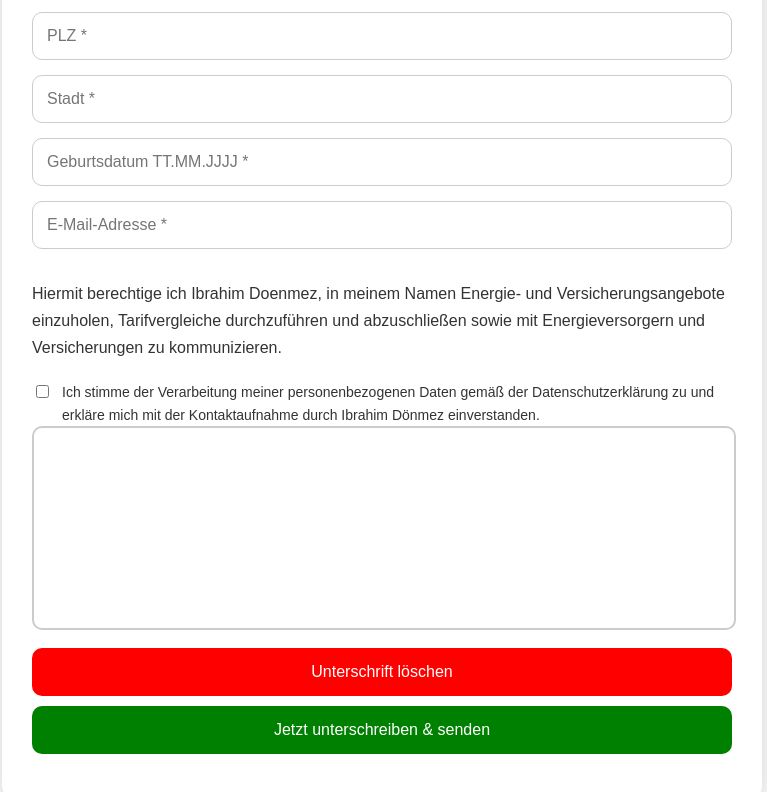
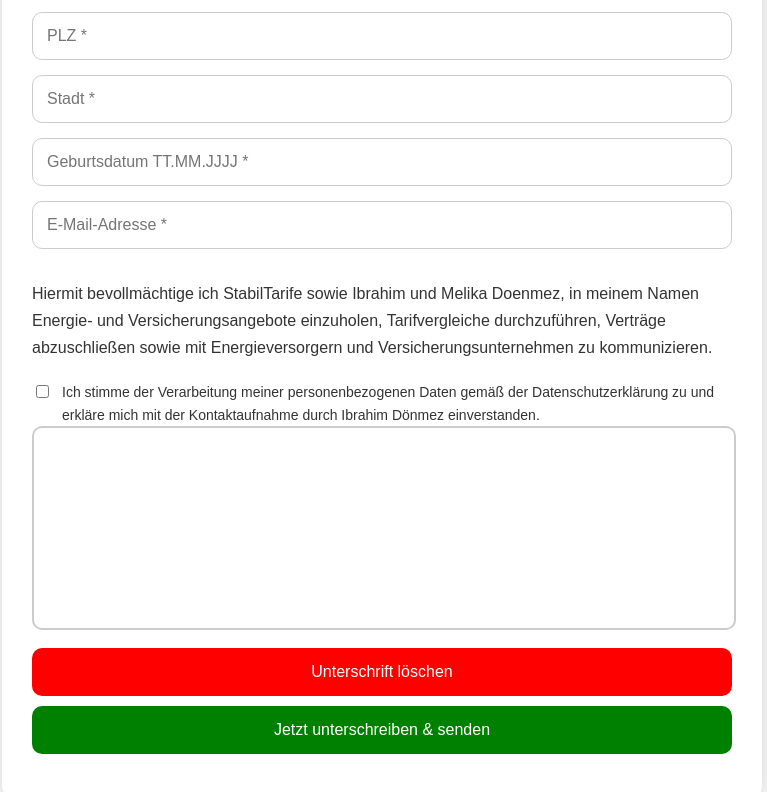
Before and after one commit to ibodoen-del/freigabe, a website: page index.html in a window 1280 px wide. Shown: the part 371-1163 px from the top of the page, without its empty margins (258-1025 px from the left). Drawn offline with nearby package versions, Linux system fonts and the light colour scheme.

Commit message:
Update authorization text in index.html

```diff
--- a/index.html
+++ b/index.html
@@ -124,10 +124,7 @@
 
 <p>
 
-Hiermit berechtige ich Ibrahim Doenmez,
-in meinem Namen Energie- und Versicherungsangebote einzuholen,
-Tarifvergleiche durchzuführen und abzuschließen sowie mit
-Energieversorgern und Versicherungen zu kommunizieren.
+Hiermit bevollmächtige ich StabilTarife sowie Ibrahim und Melika Doenmez, in meinem Namen Energie- und Versicherungsangebote einzuholen, Tarifvergleiche durchzuführen, Verträge abzuschließen sowie mit Energieversorgern und Versicherungsunternehmen zu kommunizieren.
 
 <label style="
 display:flex;
```
